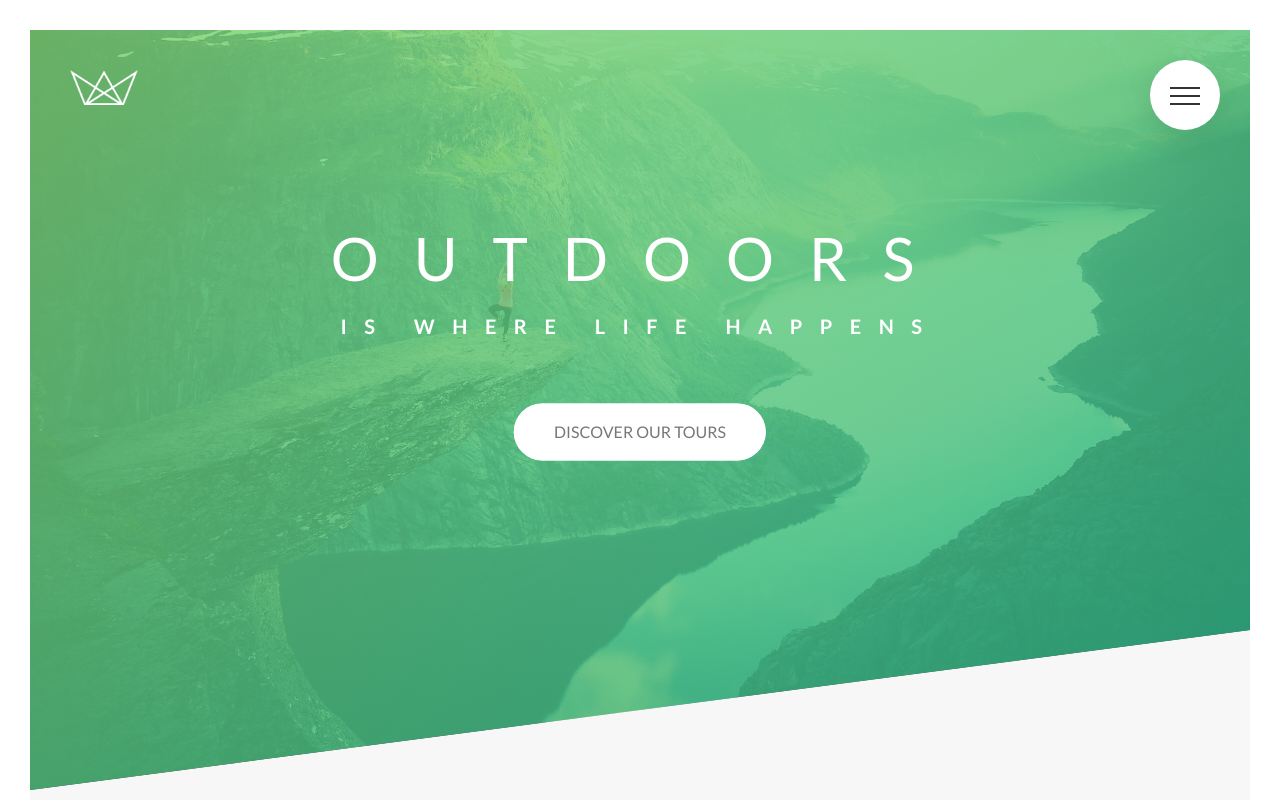
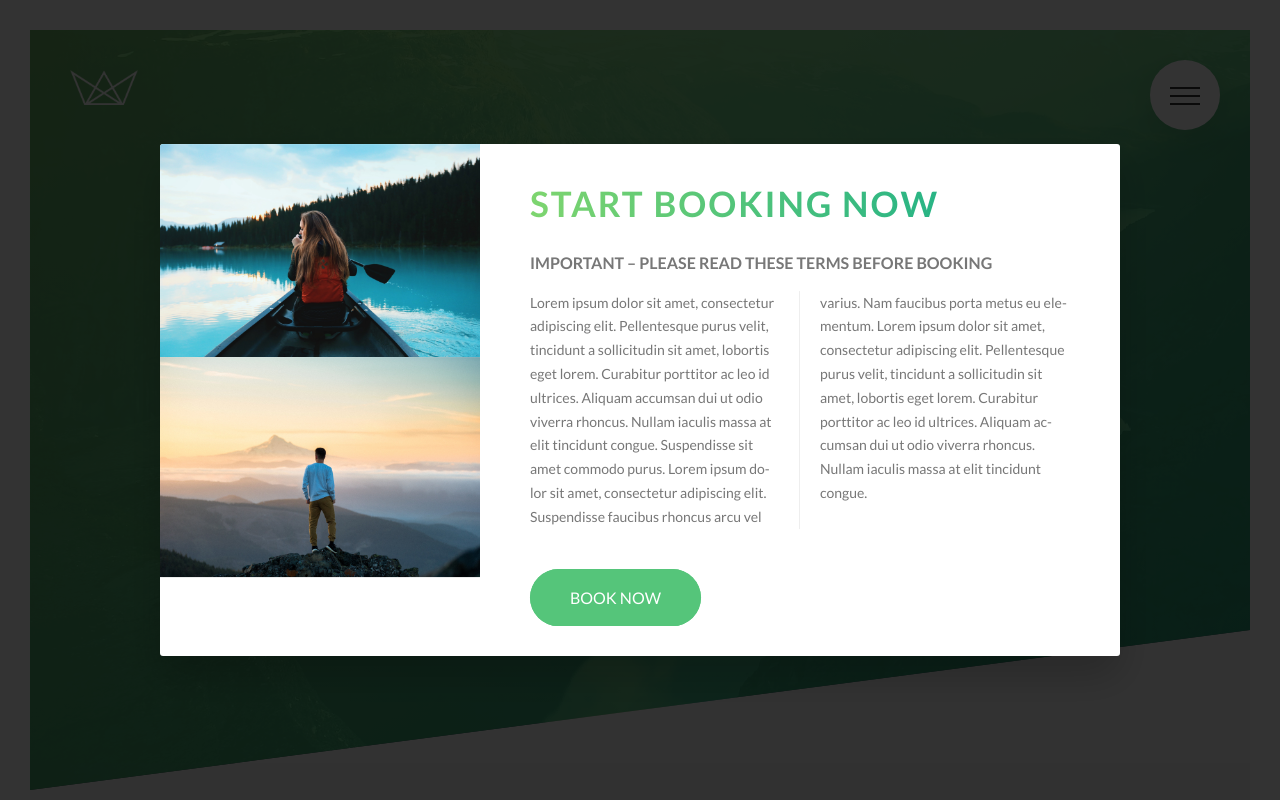
Before and after one commit to DaseulChun/crown_tours, a website: page index.html in a window 1280 px wide. Shown: the top 800 px of the page. Drawn offline with Linux system fonts and the light colour scheme.

Commit message:
Add Pure CSS Popup --- column-count display:table

```diff
--- a/index.html
+++ b/index.html
@@ -348,5 +348,21 @@
         </div>
       </div>
     </footer>
+
+    <div class="popup">
+      <div class="popup__content">
+        <div class="popup__left">
+          <img src="img/nat-8.jpg" alt="Tour photo" class="popup__img">
+          <img src="img/nat-9.jpg" alt="Tour photo" class="popup__img">
+        </div>
+        <div class="popup__right">
+          <h2 class="heading-secondary u-margin-bottom-small">Start booking now</h2>
+          <h3 class="heading-tertiary u-margin-bottom-small">Important &ndash; Please read these terms before booking</h3>
+          <p class="popup__text">Lorem ipsum dolor sit amet, consectetur adipiscing elit. Pellentesque purus velit, tincidunt a sollicitudin sit amet, lobortis eget lorem. Curabitur porttitor ac leo id ultrices. Aliquam accumsan dui ut odio viverra rhoncus. Nullam iaculis massa at elit tincidunt congue. Suspendisse sit amet commodo purus. Lorem ipsum dolor sit amet, consectetur adipiscing elit. Suspendisse faucibus rhoncus arcu vel varius. Nam faucibus porta metus eu elementum. Lorem ipsum dolor sit amet, consectetur adipiscing elit. Pellentesque purus velit, tincidunt a sollicitudin sit amet, lobortis eget lorem. Curabitur porttitor ac leo id ultrices. Aliquam accumsan dui ut odio viverra rhoncus. Nullam iaculis massa at elit tincidunt congue. </p>
+          <a href="#" class="btn btn--green">Book now</a>
+        </div>
+
+      </div>
+    </div>
   </body>
 </html>
--- a/sass/abstracts/_mixins.scss
+++ b/sass/abstracts/_mixins.scss
@@ -5,3 +5,10 @@
     clear: both;
   }
 }
+
+@mixin absCenter {
+  position: absolute;
+  top: 50%;
+  left: 50%;
+  transform: translate(-50%, -50%);
+}
--- /dev/null
+++ b/sass/components/_popup.scss
@@ -0,0 +1,55 @@
+.popup {
+  height: 100vh;
+  width: 100%;
+  position: fixed;
+  top: 0;
+  left: 0;
+  background-color: rgba($color-black, .8);
+  z-index: 10000;
+
+  &__content {
+    @include absCenter;
+
+    width: 75%;
+    background-color: $color-white;
+    box-shadow: 0 2rem 4rem rgba($color-black, .2);
+    border-radius: 3px;
+    display: table;
+    overflow: hidden;
+  }
+
+  &__left {
+    width: 33.333333%;
+    display: table-cell;
+  }
+
+  &__right {
+    width: 66.6666667%;
+    display: table-cell;
+    vertical-align: middle;
+    padding: 3rem 5rem;
+  }
+
+  &__img {
+    display: block;
+    width: 100%;
+  }
+
+  &__text {
+    font-size: 1.4rem;
+    margin-bottom: 4rem;
+
+    -moz-column-count: 2;
+    -moz-column-gap: 4rem;
+    -moz-column-rule: 1px solid $color-grey-light-2;
+
+    column-count: 2;
+    column-gap: 4rem; // 1em = 14px;
+    column-rule: 1px solid $color-grey-light-2;
+
+    -moz-hyphens: auto;
+    -ms-hyphes: auto;
+    -webkit-hyphens: auto;
+    hyphens: auto;
+  }
+}
--- a/sass/main.scss
+++ b/sass/main.scss
@@ -13,6 +13,7 @@
 @import "components/composition";
 @import "components/feature-box";
 @import "components/form";
+@import "components/popup";
 @import "components/story";
 
 @import "layout/footer";
```
Also changed, not shown: css/style.css.
